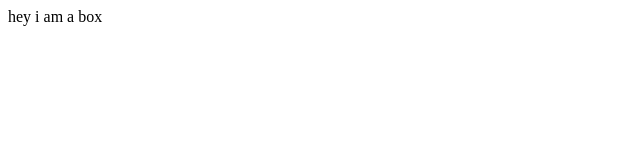
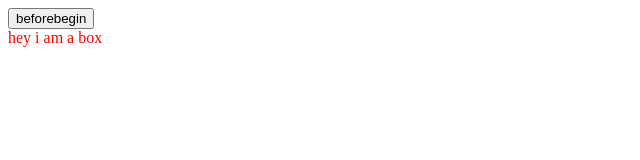
Before and after one commit to Prannn182/JavaScript, a plain HTML site: page Tutorial9/index.html in a window 1280 px wide. Shown: the whole page, without its empty margins (0-640 px from the left). Drawn offline with Linux system fonts and the light colour scheme.

Commit message:
Update index.html

```diff
--- a/Tutorial9/index.html
+++ b/Tutorial9/index.html
@@ -4,10 +4,27 @@
     <meta charset="UTF-8">
     <meta name="viewport" content="width=device-width, initial-scale=1.0">
     <title>Document</title>
+    <style>
+        .container{
+            color: red;
+        }
+    </style>
 </head>
 <body>
-    <div class="container">
+    <div class="container red green">
         <div class="box" style="display: flex;" data-createdby="Pranali" data-conceptby="prasad">hey i am a box</div>
     </div>
+    <script>
+        // let div = document.createElement("div"); // creating a div element
+        // div.innerHTML = "<b>This is a created element<b>"; // adding innerHTML to the created element
+        // div.setAttribute("class","created"); // adding class to the created element with the class name
+        // document.querySelector(".container").replaceWith(div);
+        // document.querySelector(".container").after(div);
+        // document.querySelector(".container").before(div);
+        // document.querySelector(".container").append(div);
+        // document.querySelector(".container").prepend(div);
+        let cont = document.querySelector(".container");
+        cont.insertAdjacentHTML("afterbegin","<button>beforebegin</button>"); //inserting using insertAdjacentHTML
+    </script>
 </body>
 </html>
```
